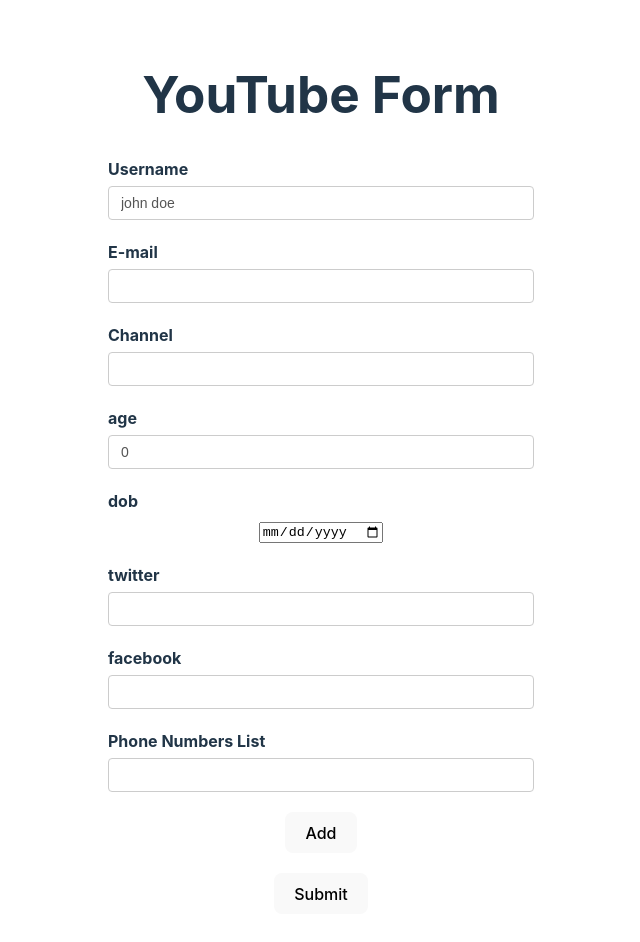
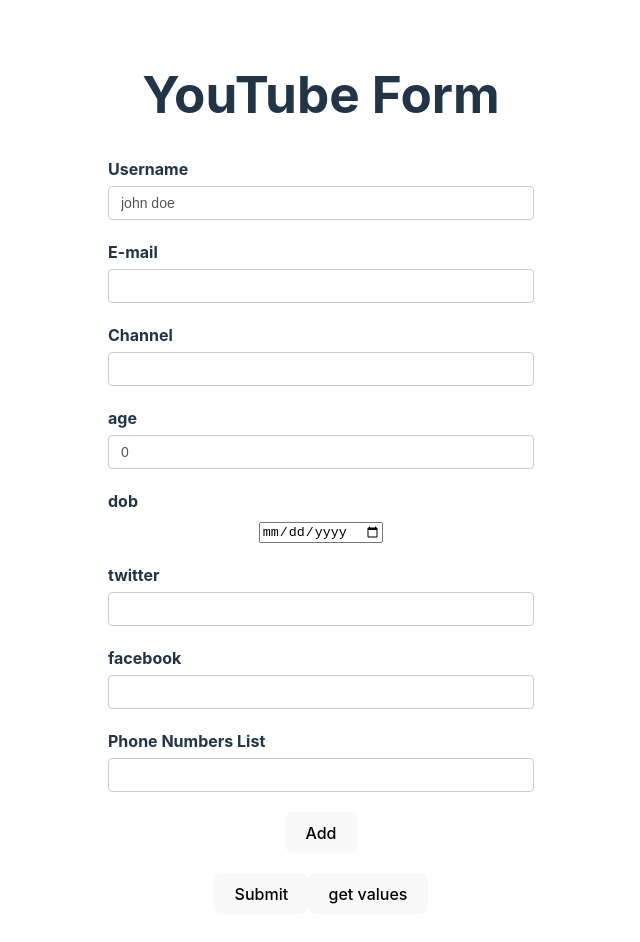
Before and after one commit to s8990/react-hook-form-example, a React (Vite) app: page / in a window 1280 px wide. Shown: the top 942 px of the page, without its empty margins (319-959 px from the left). Built offline with nearby package versions, Linux system fonts and the light colour scheme.

Commit message:
getValues method

```diff
--- a/src/components/YoutubeForm.tsx
+++ b/src/components/YoutubeForm.tsx
@@ -56,6 +56,7 @@
     handleSubmit,
     formState: { errors },
     watch,
+    getValues,
   } = form;
 
   const { fields, append, remove } = useFieldArray({
@@ -74,7 +75,12 @@
     });
 
     return () => subscription.unsubscribe();
-},[watch])
+},[watch]);
+
+const handleGetValues = () => {
+    console.log("getValues :: ", getValues());
+    console.log("getValues - username :: ", getValues("username"));
+}
 
   const onSubmit = (values: FormValues) => {
     console.log("form submitted :: ", values);
@@ -193,6 +199,7 @@
         </div>
 
         <button>Submit</button>
+        <button type="button" onClick={handleGetValues}>get values</button>
       </form>
 
       <DevTool control={control} />
```
